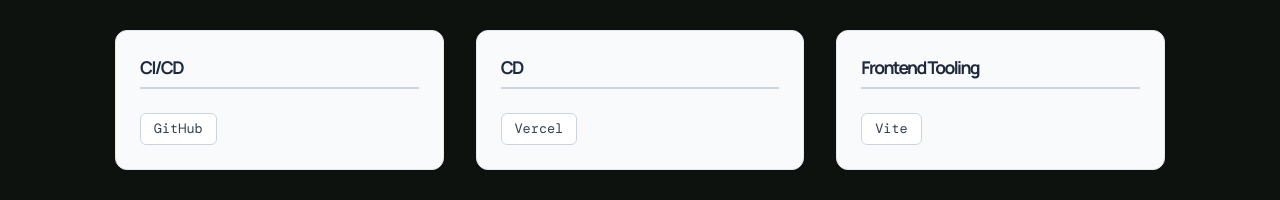
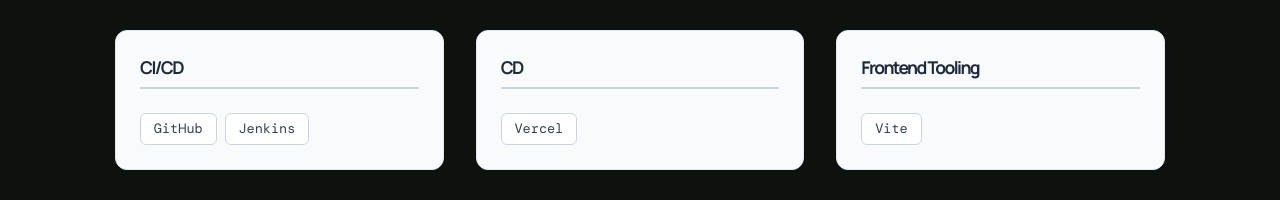
Before and after one commit to dev-priti/my_portfolio, a React (Vite) app: page / in a window 1280 px wide. Shown: the part 3073-3273 px from the top of the page. Built offline with nearby package versions, Linux system fonts and the light colour scheme.

Commit message:
Added one more skill

```diff
--- a/src/portfolioConfig.ts
+++ b/src/portfolioConfig.ts
@@ -17,6 +17,7 @@
 
     { name: "Git", category: "Version control" },
     { name: "GitHub", category: "CI/CD" },
+    { name: "Jenkins", category: "CI/CD" },
     { name: "Vercel", category: "CD" },
     { name: "Vite", category: "Frontend Tooling" },
     { name: "CSS", category: "Frontend" },
```
